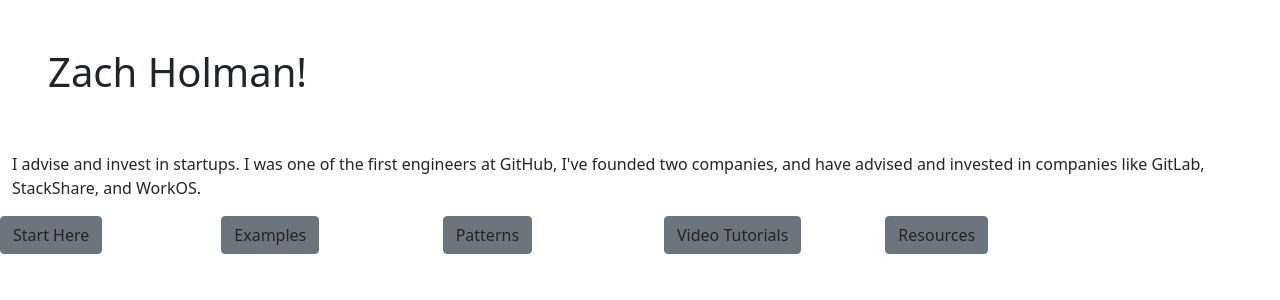
After one commit to knowdaut/IdividualProject, a Flask app: page /page3 in a window 1280 px wide. The commit adds this page. Shown: the top 300 px of the page. Run offline with Flask 2, Linux system fonts and the light colour scheme.

Commit message:
Zach page added

```diff
--- a/app.py
+++ b/app.py
@@ -10,5 +10,12 @@
 def potter():
     return render_template("potter.html")
 
+@app.route("/page3")
+def page3():
+    return render_template("page3.html")
+
+
+
+
 if __name__ == "__main__":
     app.run(debug=True)
--- /dev/null
+++ b/templates/page3.html
@@ -0,0 +1,49 @@
+<!doctype html>
+<html lang="en">
+  <head>
+    <!-- Required meta tags -->
+    <meta charset="utf-8">
+    <meta name="viewport" content="width=device-width, initial-scale=1">
+
+    <!-- Bootstrap CSS -->
+    <link href="https://cdn.jsdelivr.net/npm/bootstrap@5.1.3/dist/css/bootstrap.min.css" rel="stylesheet" integrity="sha384-1BmE4kWBq78iYhFldvKuhfTAU6auU8tT94WrHftjDbrCEXSU1oBoqyl2QvZ6jIW3" crossorigin="anonymous">
+    <link rel="stylesheet" href="style.css">
+    <title>Hello, world!</title>
+  </head>
+  <body>
+        <div class="container-fluid p-5">
+            <div class="row">
+                <div class="col">
+                    <h1>Zach Holman!</h1>
+                </div>
+            </div>
+        </div>
+        <div class="container-fluid">
+            <div class="row">
+                <div class="col">
+                    <p>I advise and invest in startups. I was one of the first engineers at GitHub, I've founded two companies, and have advised and invested in companies like GitLab, StackShare, and WorkOS.</p>
+                </div>
+            </div>
+        </div>
+        <div class="container-fluid px-0 py-0">
+            <div class="row gx-5 justify-content-right">
+                <div class="col-2 ">
+                    <button type="button" class="btn btn-secondary text-dark">Start Here</button>
+                </div>
+                <div class="col-2">
+                    <button type="button" class="btn btn-secondary text-dark">Examples</button>
+                </div>
+                <div class="col-2">
+                    <button type="button" class="btn btn-secondary text-dark">Patterns</button>
+                </div>
+                <div class="col-2">
+                    <button type="button" class="btn btn-secondary text-dark">Video Tutorials</button>
+                </div>
+                <div class="col-2">
+                    <button type="button" class="btn btn-secondary text-dark">Resources</button>
+                </div>
+            </div>
+        </div>
+    <script src="https://cdn.jsdelivr.net/npm/bootstrap@5.1.3/dist/js/bootstrap.bundle.min.js" integrity="sha384-ka7Sk0Gln4gmtz2MlQnikT1wXgYsOg+OMhuP+IlRH9sENBO0LRn5q+8nbTov4+1p" crossorigin="anonymous"></script>
+  </body>
+</html>
```
Also changed, not shown: templates/index.html (+16 -16 lines), templates/style.css (deleted, +0 -22 lines).
